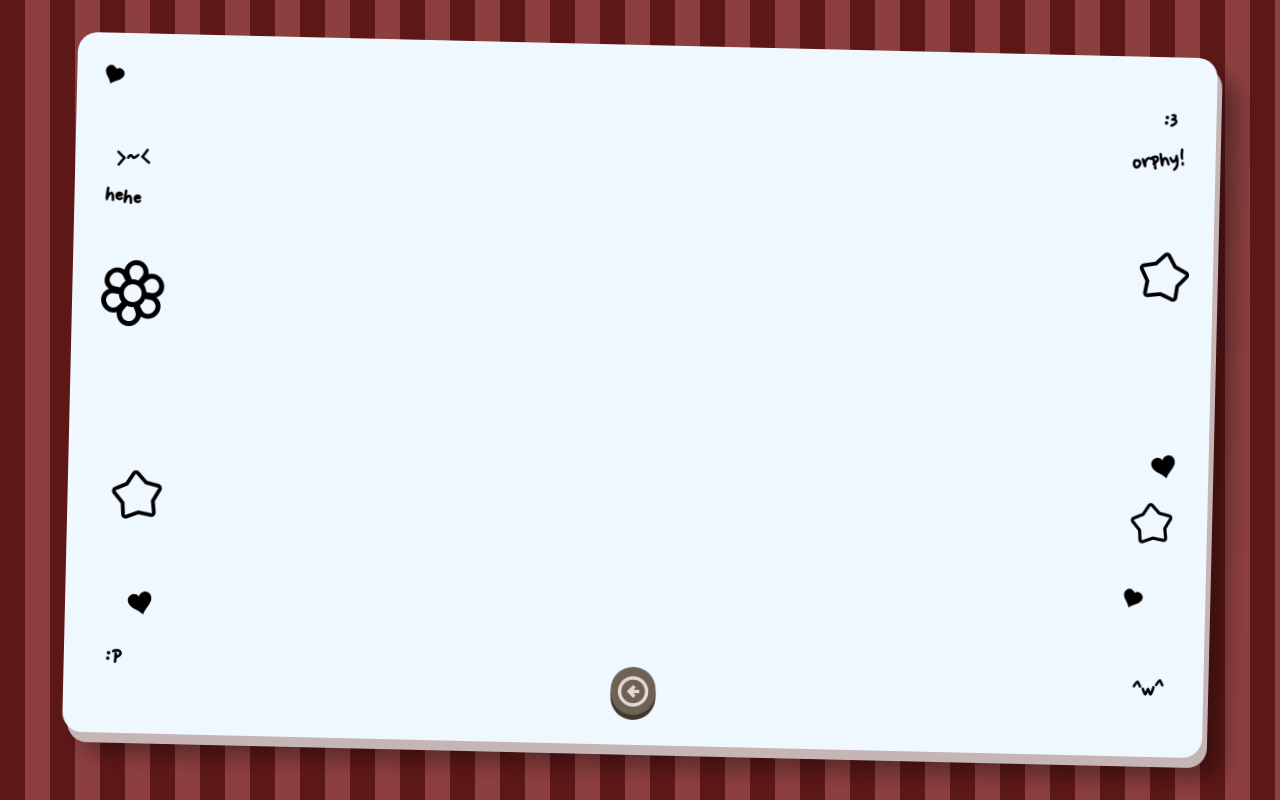
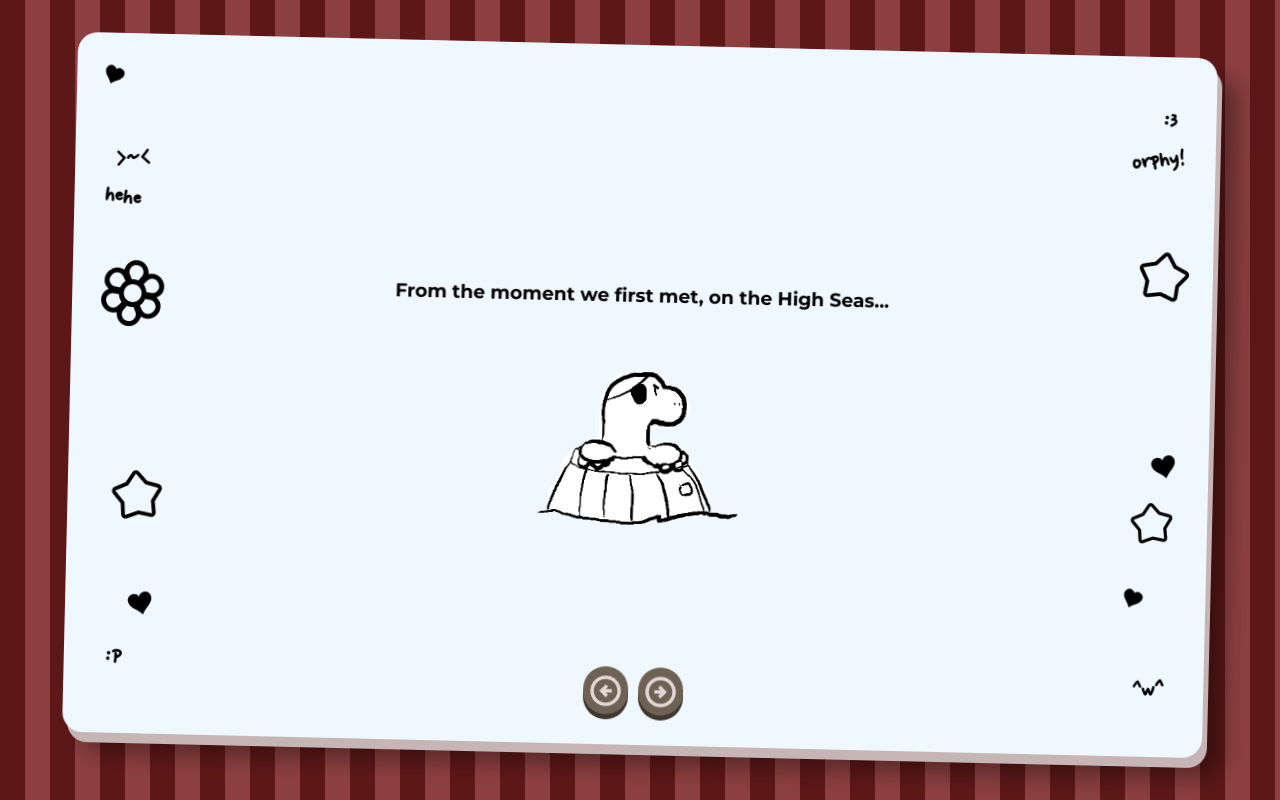
Before and after one commit to lynn89-eefje/orpheus, a SvelteKit app: page / in a window 1280 px wide. Both pictures are taken after a click on the button "arrow_circle_right". Built offline with nearby package versions, Linux system fonts and the light colour scheme; a web font is replaced by a local one.

Commit message:
Fixing stuff on first 3 pages

```diff
--- a/src/routes/+page.svelte
+++ b/src/routes/+page.svelte
@@ -1,7 +1,7 @@
 <script>
     import { onMount } from "svelte";
     import { cubicInOut } from "svelte/easing";
-    import { draw, fly, slide } from "svelte/transition";
+    import { draw, fly, scale, slide } from "svelte/transition";
 
     let toggle = $state(false);
 
@@ -9,9 +9,8 @@
         setTimeout(() => {toggle = true}, 100);
     })
 
-    let content = $state("");
-    let page = $state(3);
-    let pagesEnd = 4;
+    let page = $state(0);
+    let pagesEnd = 8;
 </script>
 <style>
     #card {
@@ -75,6 +74,12 @@
         transform: translate(-50%, 0%);
         left: 50%;
     }
+
+    #page-wrapper {
+        position: relative;
+        width: 100%;
+        height: 100%;
+    }
 </style>
 {#if toggle}
     <div id="card" transition:fly={{y:-200, easing: cubicInOut, duration:1200}}>
@@ -88,12 +93,13 @@
             </div>
             {/if}
             {#if page == 1}
-            <div id="page" in:fly={{y:-100, delay:1000}} out:fly={{y:-100}}>
+            <div id="page" in:slide={{delay:1000}} out:slide>
                     <h3>From the moment we first met, on the High Seas...</h3>
                     <img src="images/orph-sea.png" alt="Pirate Orpheus" />
             </div>
             {/if}
             {#if page == 2}
+            <div id="page-wrapper">
                 <div id="page" class="page2">
                         <div style="transform: translateY(-50px)">
                             <h3 in:slide={{delay:1000}} out:slide>you didn't just plunder doubloons,</h3>
@@ -101,7 +107,9 @@
                             <h1 in:slide={{delay:3700}} out:slide style="font-size: 70px; font-weight: 900; margin: 0;">MY HEART</h1>
                         </div>
                 </div>
-            <img in:fly={{delay:4500, y:100}} out:fly={{y:100}} src="images/chest.png" alt="Treasure Chest" style="position: absolute; transform: translate(-50%, -50%); left: 50%; bottom: 40px; max-width: 300px;"/>
+                <img in:scale={{delay:4500}} out:scale src="images/chest.png" alt="Treasure Chest" style="position: absolute; transform: translate(-50%, -50%); left: 50%; bottom: 40px; max-width: 300px;"/>
+
+            </div>
             {/if}
             <div id="buttons">
                 {#if page > 0}<button onclick={() => {page--}}><span translate = "no" class="material-symbols-outlined">arrow_circle_left</span></button>{/if}{#if page < pagesEnd}<button onclick={() => {page++}}><span translate = "no" class="material-symbols-outlined">arrow_circle_right</span></button>{/if}
```
Lines whose indentation alone changed are shown as unchanged.
